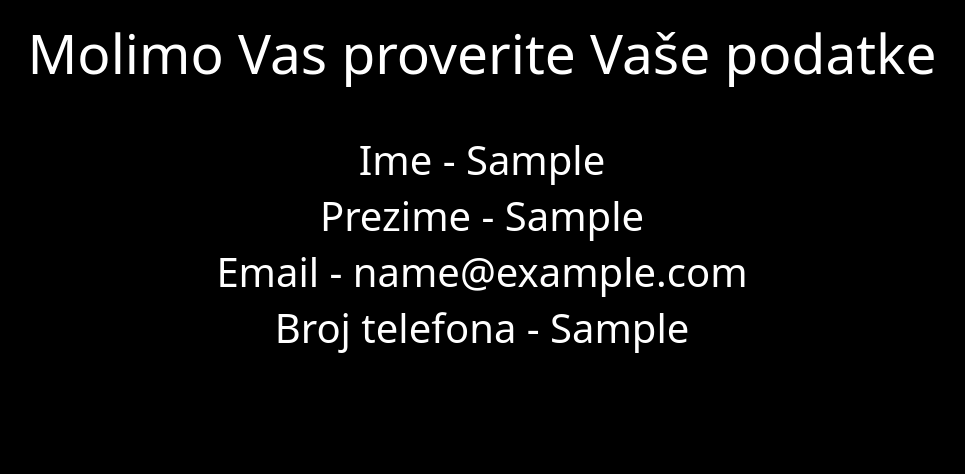
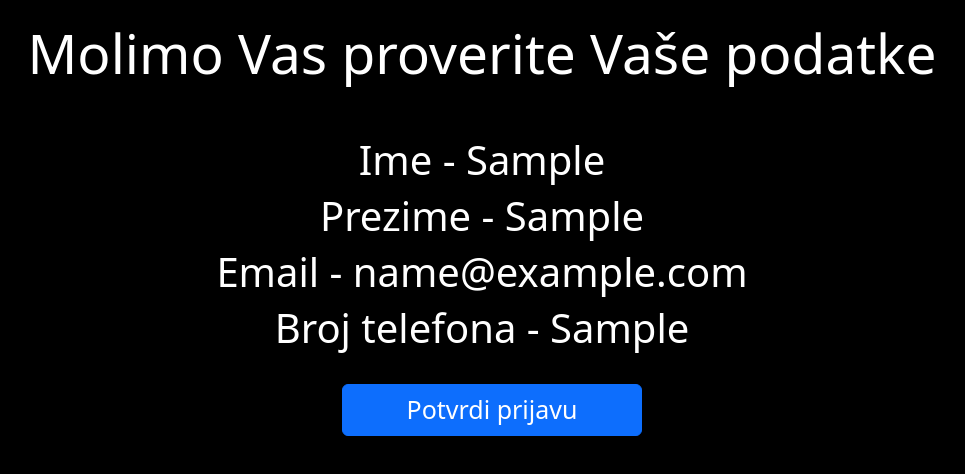
Before and after one commit to AnjaDrobnjak1/ItehTreciDomaci-, a React (Create React App) app: page / in a window 1280 px wide. Both pictures are taken after typing "Sample", "Sample", "name@example.com", "Sample" into the empty fields and a click on the button "Prijavi se". Shown: the top 474 px of the page, without its empty margins (158-1123 px from the left). Built offline with nearby package versions, Linux system fonts and the light colour scheme.

Commit message:
Potvrđivanje podataka i uspešno prijavljivanje na SummerFun

```diff
--- a/src/stranice/PregledStrana.jsx
+++ b/src/stranice/PregledStrana.jsx
@@ -1,9 +1,16 @@
-import { useLocation } from 'react-router-dom'
+import { useLocation, useNavigate } from 'react-router-dom'
 
 function PregledStrana() {
 
     const location = useLocation();
     const data = location.state.dataVariable;
+
+    const navigate = useNavigate();
+
+    function potvrdiPrijavu() {
+        alert("Poštovani " + data.ime + " " + data.prezime + ", uspešno ste se prijavili na Summer Fun!")
+        navigate('/')
+    }
 
     return (
         <div>
@@ -15,6 +22,9 @@ function PregledStrana() {
                 <h3>Email - {data.email}</h3>
                 <h3>Broj telefona - {data.broj_telefona}</h3>
             </div>
+
+            <button type="button" onClick={potvrdiPrijavu} className="btn btn-primary mt-4" id='prvbtn'>Potvrdi prijavu</button>
+
         </div>
     )
 }
```
